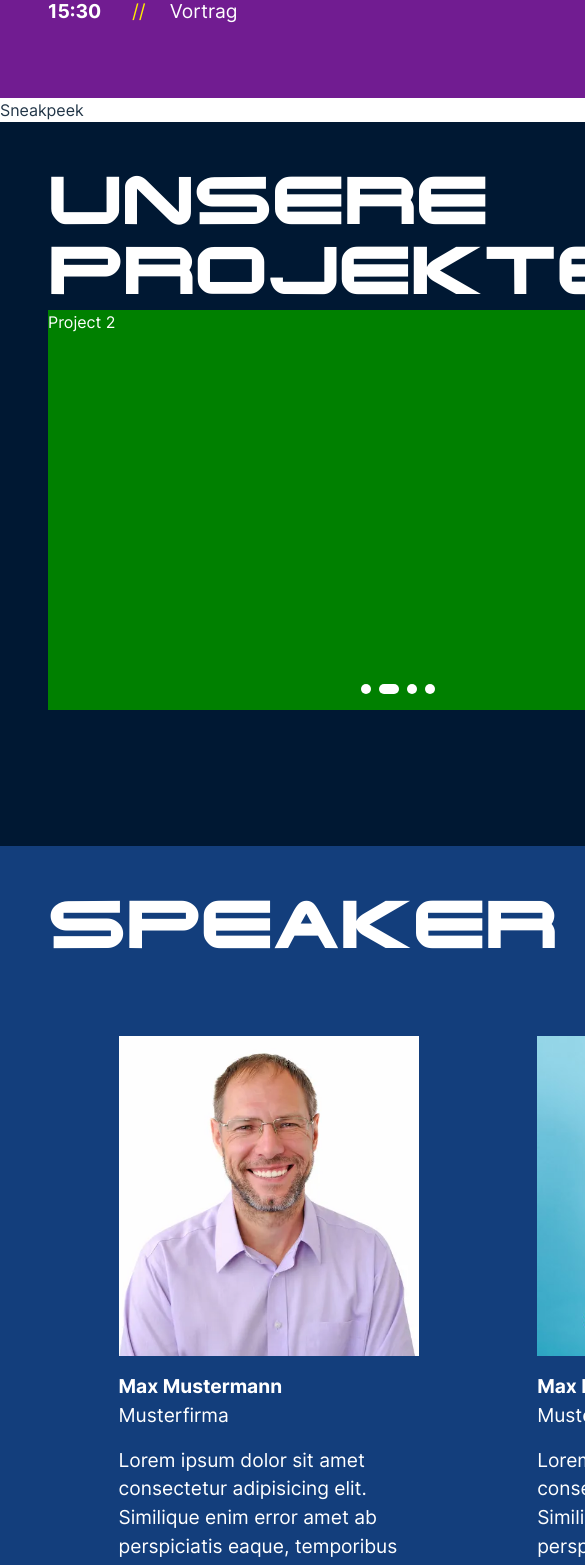
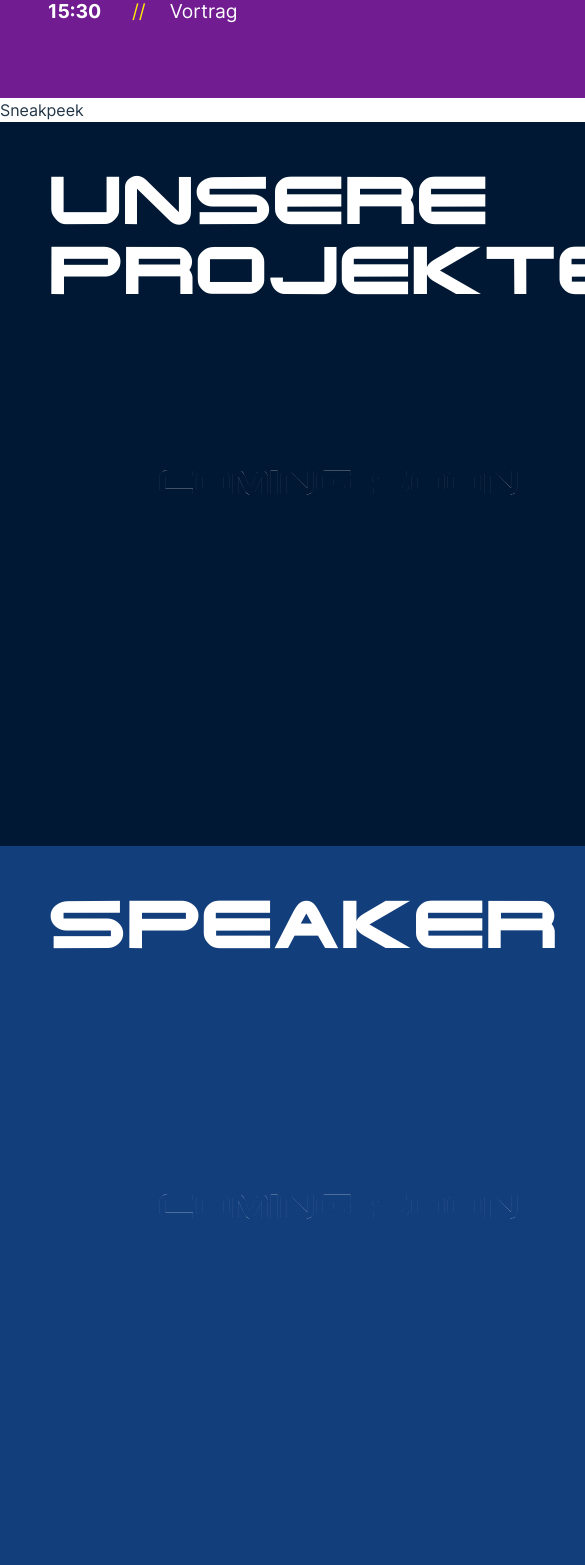
Before and after one commit to IF2023/IF2023, a React (Vite) app in the folder IF2023_Website/: page / in a window 390 px wide. Shown: the part 1820-3385 px from the top of the page, 585 px wide, since content can reach past the window. Built offline with nearby package versions, Linux system fonts and the light colour scheme.

Commit message:
coming soon headings styling and responsiveness

```diff
--- a/IF2023_Website/src/sections/Projects/Projects.jsx
+++ b/IF2023_Website/src/sections/Projects/Projects.jsx
@@ -11,8 +11,13 @@ const Projects = () => {
           <br />
           PROJEKTE
         </h1>
-        <Slideshow />
+        {/* <Slideshow /> */}
       </AnimationWrapper>
+      <div className={styles.comingSoonContainer}>
+        <AnimationWrapper>
+          <h3 className={styles.comingSoon}>COMING SOON</h3>
+        </AnimationWrapper>
+      </div>
     </section>
   );
 };
--- a/IF2023_Website/src/sections/Projects/Projects.module.scss
+++ b/IF2023_Website/src/sections/Projects/Projects.module.scss
@@ -1,5 +1,6 @@
 @import "/src/variables";
 .projects {
+  position: relative;
   background-color: $color_dark_blue;
   color: $color_white;
   min-height: $full-height;
@@ -10,3 +11,21 @@
   font-family: $font_Terminator;
   font-size: $font_size_lg;
 }
+
+.comingSoonContainer {
+  position: absolute;
+  top: 0;
+  left: 0;
+  width: 100%;
+  height: calc(100vh - $navbar-height);
+  display: flex;
+  align-items: center;
+  justify-content: center;
+}
+.comingSoon {
+  font-family: $font_Terminator;
+  font-size: $font_size_md;
+  text-align: center;
+  color: $color_dark_blue;
+  -webkit-text-stroke: 0.05px $color_white;
+}
--- a/IF2023_Website/src/sections/Speaker/Speaker.jsx
+++ b/IF2023_Website/src/sections/Speaker/Speaker.jsx
@@ -9,11 +9,15 @@ const Speaker = () => {
       <AnimationWrapper>
         <h1 className={styles.heading}>SPEAKER</h1>
       </AnimationWrapper>
-			<div className={styles.speaker__wrapper}>
+      {/* <div className={styles.speaker__wrapper}>
 				{data.map((speaker) => {
-					// return <p>{speaker.name}</p>
 					return <SingleSpeaker key={speaker.id} data={speaker} />;
 				})}
+			</div> */}
+      <div className={styles.comingSoonContainer}>
+        <AnimationWrapper>
+          <h3 className={styles.comingSoon}>COMING SOON</h3>
+        </AnimationWrapper>
       </div>
     </section>
   );
--- a/IF2023_Website/src/sections/Speaker/Speaker.module.scss
+++ b/IF2023_Website/src/sections/Speaker/Speaker.module.scss
@@ -1,9 +1,11 @@
 @import "/src/variables";
 
 .speaker {
+  position: relative;
   background-color: $color_blue;
   color: $color_white;
   padding: 1.5rem;
+  min-height: calc(100vh - $navbar-height);
 }
 
 .heading {
@@ -18,3 +20,21 @@
   flex-wrap: wrap;
   justify-content: space-evenly;
 }
+
+.comingSoonContainer {
+  position: absolute;
+  top: 0;
+  left: 0;
+  width: 100%;
+  height: calc(100vh - $navbar-height);
+  display: flex;
+  align-items: center;
+  justify-content: center;
+}
+.comingSoon {
+  font-family: $font_Terminator;
+  font-size: $font_size_md;
+  text-align: center;
+  color: $color_blue;
+  -webkit-text-stroke: 0.05px $color_white;
+}
```
Lines whose indentation alone changed are shown as unchanged.
